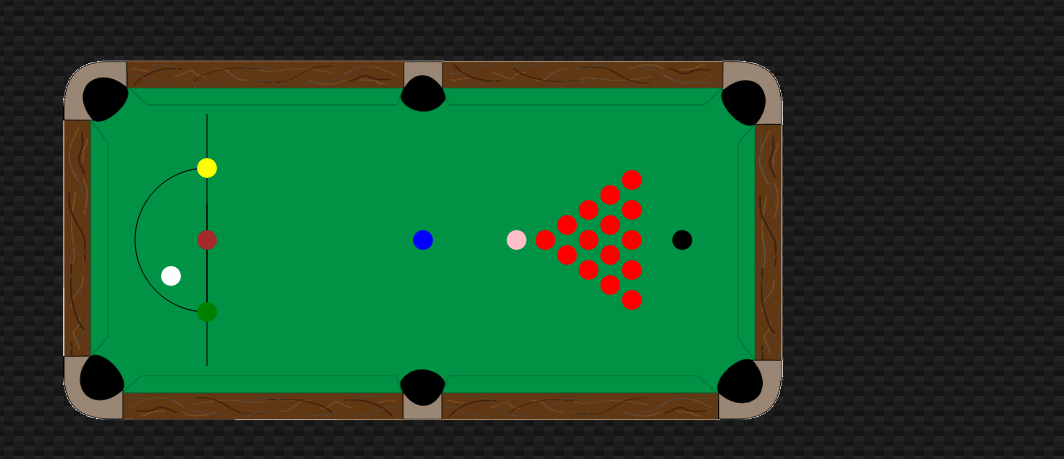
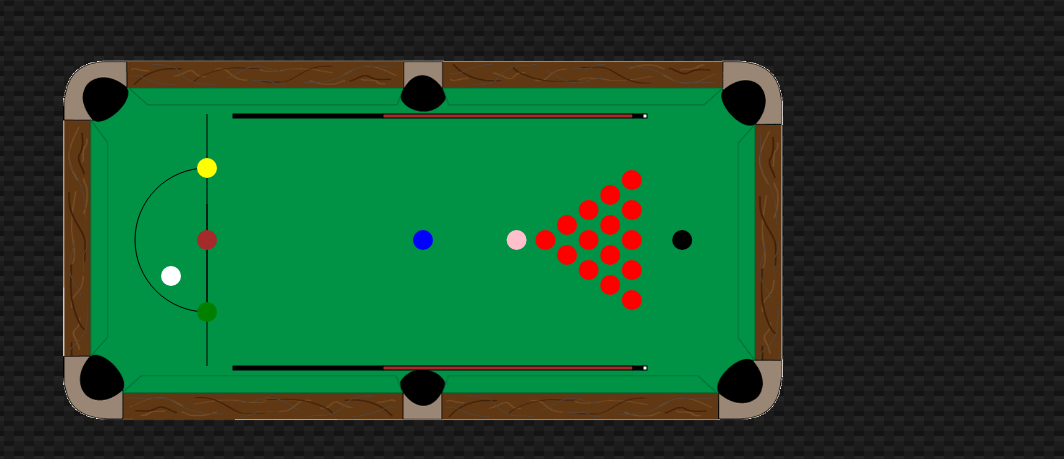
Before and after one commit to piecioshka/game-snooker, a plain HTML site: page index.html in a window 1280 px wide. Shown: the part 159-618 px from the top of the page, without its empty margins (216-1280 px from the left). Drawn offline with Linux system fonts and the light colour scheme.

Commit message:
fix README; add Cue model; support JSDoc, create two Cues; write specs to each model

```diff
--- a/index.html
+++ b/index.html
@@ -11,6 +11,7 @@
 	<script type="text/javascript" src="scripts/core/game/snooker.js"></script>
 	<script type="text/javascript" src="scripts/core/game/table.js"></script>
 	<script type="text/javascript" src="scripts/core/game/ball.js"></script>
+	<script type="text/javascript" src="scripts/core/game/cue.js"></script>
 	<script type="text/javascript" src="scripts/game.js"></script>
 </head>
 <body>
--- a/scripts/core/common/utils.js
+++ b/scripts/core/common/utils.js
@@ -4,6 +4,11 @@
     var utils = (global.utils = global.utils || {});
     var listener = (utils.listener = utils.listener || {});
 
+    /**
+     * @param {Object} obj
+     * @param {string} name
+     * @param {Function} callback
+     */
     listener.add = function (obj, name, callback) {
         if (obj.addEventListener) {
             obj.addEventListener(name, callback);
--- a/scripts/core/game/ball.js
+++ b/scripts/core/game/ball.js
@@ -3,13 +3,40 @@
 
     var snooker = (global.snooker = global.snooker || {});
 
+    /**
+     * @param {string} color
+     * @constructor
+     */
     snooker.Ball = function (color) {
+        if (typeof color !== "string") {
+            throw new Error("snooker.Ball should creating with *string*, not " + typeof color);
+        }
+
+        /**
+         * @type {CanvasRenderingContext2D}
+         */
+        this.ctx = null;
+
+        /**
+         * @type {string}
+         */
         this.color = color.toLowerCase();
     };
 
     snooker.Ball.RADIUS = 10;
 
+    /**
+     * @param {CanvasRenderingContext2D} ctx
+     * @param {Object} position
+     * @param {Object} position.x
+     * @param {Object} position.y
+     * @returns {Ball}
+     */
     snooker.Ball.prototype.create = function (ctx, position) {
+        this.ctx = ctx;
+
+        this.ctx.save();
+
         var x = position.x || _.random(snooker.Ball.RADIUS, snooker.Table.WIDTH - snooker.Ball.RADIUS);
         var y = position.y || _.random(snooker.Ball.RADIUS, snooker.Table.HEIGHT - snooker.Ball.RADIUS);
 
@@ -17,6 +44,10 @@
         ctx.beginPath();
         ctx.arc(x, y, snooker.Ball.RADIUS, 0, Math.PI * 2, false);
         ctx.fill();
+
+        this.ctx.restore();
+
+        return this;
     };
 
 }(this));
--- /dev/null
+++ b/scripts/core/game/cue.js
@@ -0,0 +1,53 @@
+(function (global) {
+    "use strict";
+
+    var snooker = (global.snooker = global.snooker || {});
+
+    /**
+     * @constructor
+     */
+    snooker.Cue = function () {
+        this.ctx = null;
+    };
+
+    snooker.Cue.WIDTH = 514;
+    snooker.Cue.HEIGHT = 4;
+
+    /**
+     * @param {CanvasRenderingContext2D} ctx
+     * @param {Object} position
+     * @param {Object} position.x
+     * @param {Object} position.y
+     * @param {number} [angle] TODO: make rotation
+     * @returns {Cue}
+     */
+    snooker.Cue.prototype.create = function (ctx, position, angle) {
+        this.ctx = ctx;
+
+        this.ctx.save();
+
+        var x = position.x || 100;
+        var y = position.y || 50;
+
+        this.ctx.fillStyle = "black";
+        this.ctx.fillRect(x, y, 150, snooker.Cue.HEIGHT);
+        this.ctx.strokeRect(x, y, 150, snooker.Cue.HEIGHT);
+
+        this.ctx.fillStyle = "brown";
+        this.ctx.fillRect(x + 150, y, 250, snooker.Cue.HEIGHT);
+        this.ctx.strokeRect(x + 150, y, 250, snooker.Cue.HEIGHT);
+
+        this.ctx.fillStyle = "black";
+        this.ctx.fillRect(x + 400, y, 10, snooker.Cue.HEIGHT);
+        this.ctx.strokeRect(x + 400, y, 10, snooker.Cue.HEIGHT);
+
+        this.ctx.fillStyle = "white";
+        this.ctx.fillRect(x + 410, y, 4, snooker.Cue.HEIGHT);
+        this.ctx.strokeRect(x + 410, y, 4, snooker.Cue.HEIGHT);
+
+        this.ctx.restore();
+
+        return this;
+    };
+
+}(this));
--- a/scripts/core/game/snooker.js
+++ b/scripts/core/game/snooker.js
@@ -5,6 +5,16 @@
 
     snooker.init = function () {
         new snooker.Table().create(function (context) {
+            new snooker.Cue().create(context, {
+                x: 170,
+                y: snooker.Table.HEIGHT * 0.15
+            });
+
+            new snooker.Cue().create(context, {
+                x: 170,
+                y: snooker.Table.HEIGHT * 0.85
+            });
+
             onEachBall(function (type, position) {
                 new snooker.Ball(type).create(context, position);
             });
--- a/scripts/core/game/table.js
+++ b/scripts/core/game/table.js
@@ -4,6 +4,9 @@
     var snooker = (global.snooker = global.snooker || {});
     var utils = (global.utils = global.utils || {});
 
+    /**
+     * @constructor
+     */
     snooker.Table = function () {
         this.canvas = null;
         this.ctx = null;
@@ -12,15 +15,22 @@
     snooker.Table.WIDTH = 720;
     snooker.Table.HEIGHT = 360;
 
+    /**
+     * @param {Function} callback
+     */
     snooker.Table.prototype.create = function (callback) {
         this.canvas = document.createElement("canvas");
         this.canvas.setAttribute("width", snooker.Table.WIDTH + "px");
         this.canvas.setAttribute("height", snooker.Table.HEIGHT + "px");
         this._render();
+
         this.ctx = this.canvas.getContext("2d");
         this._addTexture(callback);
     };
 
+    /**
+     * @private
+     */
     snooker.Table.prototype._render = function () {
         var body = document.body;
         _.each(body.childNodes, function (node) {
@@ -29,7 +39,12 @@
         body.appendChild(this.canvas);
     };
 
+    /**
+     * @private
+     */
     snooker.Table.prototype._drawDField = function () {
+        this.ctx.save();
+
         this.ctx.fillStyle = "white";
         this.ctx.beginPath();
         this.ctx.moveTo(snooker.Table.WIDTH * 0.2, snooker.Table.HEIGHT * 0.15);
@@ -37,8 +52,14 @@
         this.ctx.moveTo(snooker.Table.WIDTH * 0.2, snooker.Table.HEIGHT * 0.4);
         this.ctx.arc(snooker.Table.WIDTH * 0.2, snooker.Table.HEIGHT / 2, snooker.Table.HEIGHT * 0.2, Math.PI / 2, Math.PI * 1.5, false);
         this.ctx.stroke();
+
+        this.ctx.restore();
     };
 
+    /**
+     * @param {Function} callback
+     * @private
+     */
     snooker.Table.prototype._addTexture = function (callback) {
         var self = this;
         var img = new Image();
```
Also changed, not shown: spec.html (+4 -0 lines), spec/src/core/common/test.utils.js (+20 -4 lines), spec/src/core/game/test.ball.js (added, +22 -0 lines), spec/src/core/game/test.cue.js (added, +18 -0 lines), spec/src/core/game/test.snooker.js (+25 -5 lines), spec/src/core/game/test.table.js (added, +18 -0 lines), README.md.
